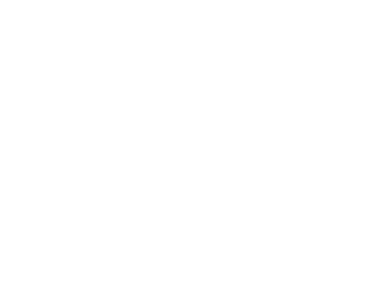
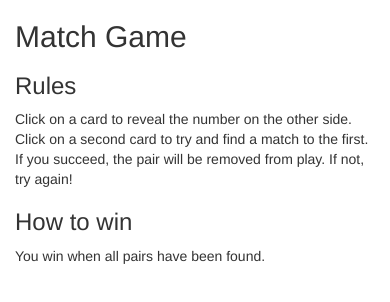
Before and after one commit to Anubiella/MatchGame, a plain HTML site: page index.html in a window 390 px wide. Drawn offline with nearby package versions, Linux system fonts and the light colour scheme.

Commit message:
Create boilerplate, Google fonts and Bootstrap link, create basic site framework

```diff
--- a/index.html
+++ b/index.html
@@ -2,8 +2,71 @@
 <html>
 <head>
   <title>Match Game</title>
+  <meta charset="utf-8"/>
+  <meta name="description" content="Sample site app kindly offered for educational purposes by CodeAcademy. Implemented by me">
+  <link rel="icon" href="favicon.png" type="image/x-icon">
+  <link rel="stylesheet" type="text/css" href="./resources/css/reset.css">
+  <link href="https://maxcdn.bootstrapcdn.com/bootstrap/3.3.7/css/bootstrap.min.css" rel="stylesheet" integrity="sha384-BVYiiSIFeK1dGmJRAkycuHAHRg32OmUcww7on3RYdg4Va+PmSTsz/K68vbdEjh4u" crossorigin="anonymous">
+  <link href="https://fonts.googleapis.com/css?family=Work+Sans:400,700,900" rel="stylesheet">
+  <link rel="stylesheet" type="text/css" href="./resources/css/style.css">
+
 </head>
 <body>
+
+	<div class="container-fluid">
+
+	<!-- Game's instruction -->
+		<div class="row">
+			<div class="col-md-3 col-xs-12 instruction">
+				<h2>Match Game</h2>
+				<h3>Rules</h3>
+				<p>Click on a card to reveal the number on the other side.
+				Click on a second card to try and find a match to the first.
+				If you succeed, the pair will be removed from play. If not, try again!</p>
+				<h3>How to win</h3>
+				<p>You win when all pairs have been found.</p>
+			</div>
+
+	<!-- Game main section -->
+			<div class="col-md-9 col-xs-12" id="game">
+				<div class="row">
+					<div class="col-xs-3 card">
+					</div>
+					<div class="col-xs-3 card">
+					</div>
+					<div class="col-xs-3 card">
+					</div>
+					<div class="col-xs-3 card">
+					</div>
+					<div class="col-xs-3 card">
+					</div>
+					<div class="col-xs-3 card">
+					</div>
+					<div class="col-xs-3 card">
+					</div>
+					<div class="col-xs-3 card">
+					</div>
+					<div class="col-xs-3 card">
+					</div>
+					<div class="col-xs-3 card">
+					</div>
+					<div class="col-xs-3 card">
+					</div>
+					<div class="col-xs-3 card">
+					</div>
+					<div class="col-xs-3 card">
+					</div>
+					<div class="col-xs-3 card">
+					</div>
+					<div class="col-xs-3 card">
+					</div>
+					<div class="col-xs-3 card">
+					</div>
+				</div>
+			</div>
+		</div>
+	</div>
+
   <script
     src="https://code.jquery.com/jquery-3.1.1.min.js"
     integrity="sha256-hVVnYaiADRTO2PzUGmuLJr8BLUSjGIZsDYGmIJLv2b8="
--- /dev/null
+++ b/resources/css/reset.css
@@ -0,0 +1,48 @@
+/* http://meyerweb.com/eric/tools/css/reset/
+   v2.0 | 20110126
+   License: none (public domain)
+*/
+
+html, body, div, span, applet, object, iframe,
+h1, h2, h3, h4, h5, h6, p, blockquote, pre,
+a, abbr, acronym, address, big, cite, code,
+del, dfn, em, img, ins, kbd, q, s, samp,
+small, strike, strong, sub, sup, tt, var,
+b, u, i, center,
+dl, dt, dd, ol, ul, li,
+fieldset, form, label, legend,
+table, caption, tbody, tfoot, thead, tr, th, td,
+article, aside, canvas, details, embed,
+figure, figcaption, footer, header, hgroup,
+menu, nav, output, ruby, section, summary,
+time, mark, audio, video {
+	margin: 0;
+	padding: 0;
+	border: 0;
+	font-size: 100%;
+	font: inherit;
+	vertical-align: baseline;
+}
+/* HTML5 display-role reset for older browsers */
+article, aside, details, figcaption, figure,
+footer, header, hgroup, menu, nav, section {
+	display: block;
+}
+body {
+	line-height: 1;
+}
+ol, ul {
+	list-style: none;
+}
+blockquote, q {
+	quotes: none;
+}
+blockquote:before, blockquote:after,
+q:before, q:after {
+	content: '';
+	content: none;
+}
+table {
+	border-collapse: collapse;
+	border-spacing: 0;
+}
```
Also changed, not shown: resources/css/style.css (added).
